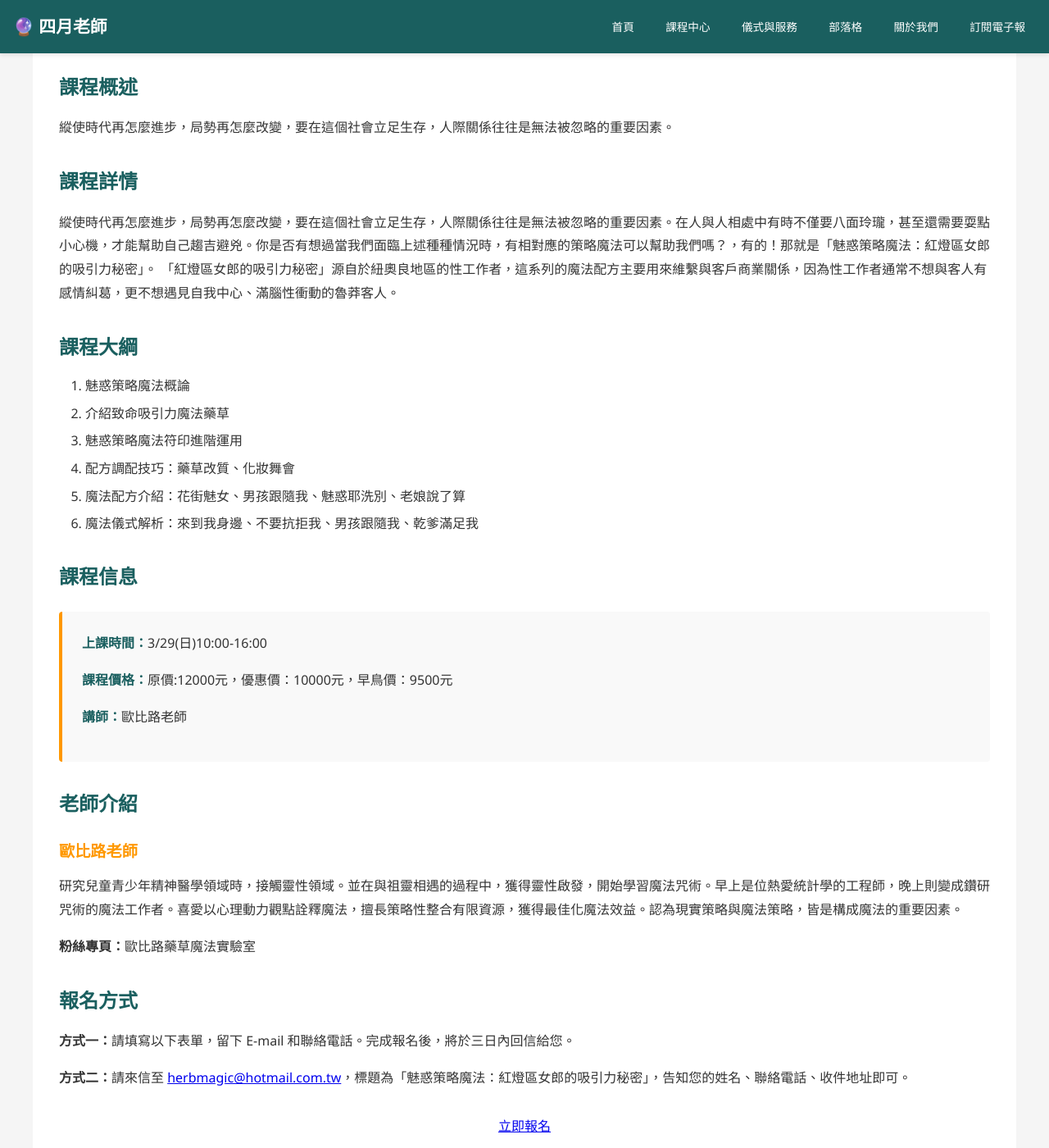
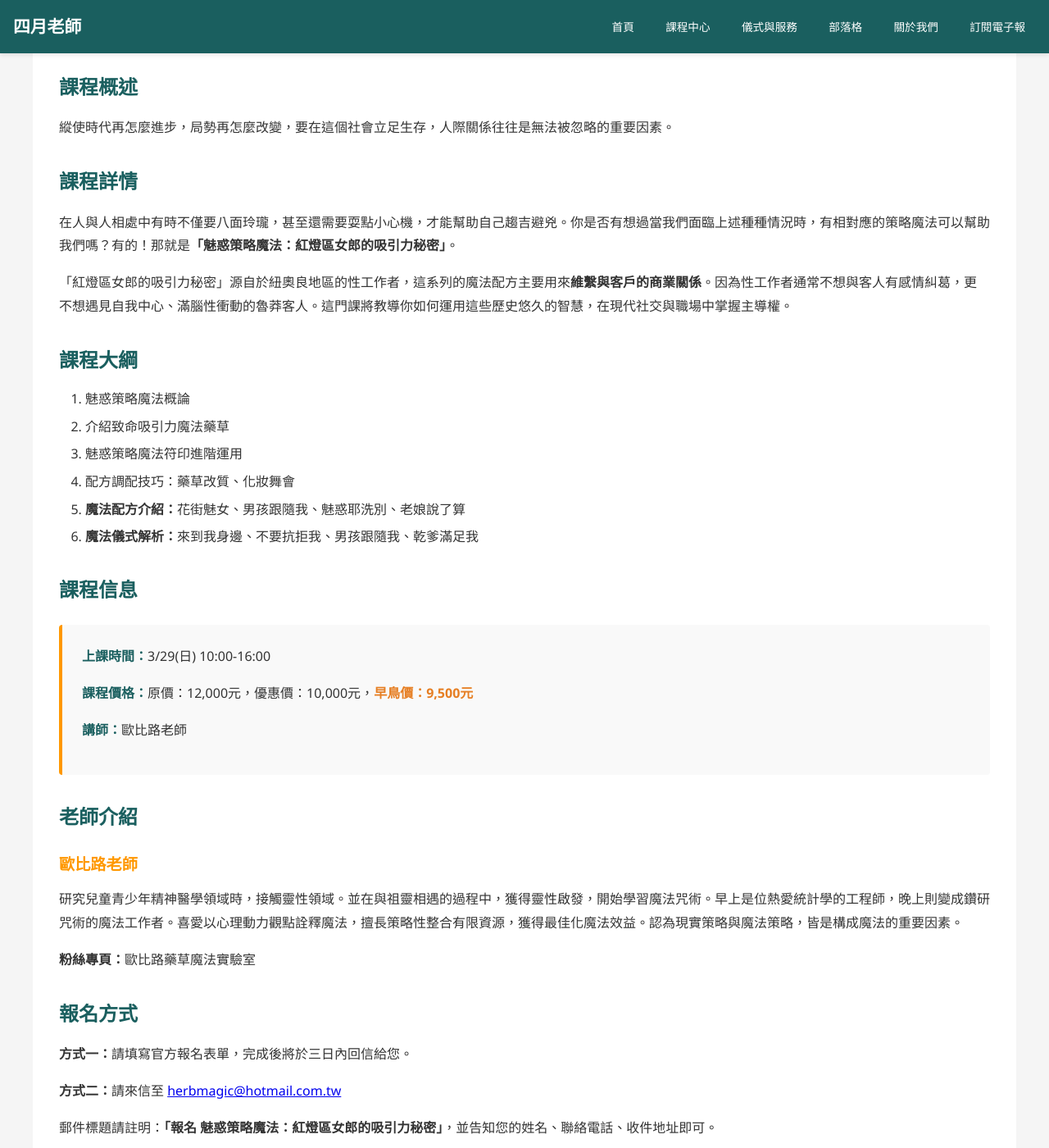
Before and after one commit to light4uliuphone-lang/hoodoo, a Jekyll site: the page built from courses/course-008.html, in a window 1280 px wide and 1400 px high, scrolled down 384 px. Shown: the whole window at 82% size. Built offline with Jekyll 4.4.1, drawn with Linux system fonts in a browser that asks for light colours; some of the changed text lies outside the part shown.

Commit message:
Convert HTML to Markdown format for course page

```diff
--- a/courses/course-008.html
+++ b/courses/course-008.html
@@ -1,35 +1,16 @@
-<!DOCTYPE html>
-<html lang="zh-TW">
-<head>
-    <meta charset="UTF-8">
-    <meta name="viewport" content="width=device-width, initial-scale=1.0">
-    <title>魅惑策略魔法：紅燈區女郎的吸引力秘密 - 四月老師</title>
-    <link rel="stylesheet" href="../css/style.css">
-</head>
-<body>
-    <!-- 導航菜單 -->
-    <nav class="navbar">
-        <div class="nav-container">
-            <div class="logo">🔮 四月老師</div>
-            <ul class="nav-menu">
-                <li><a href="../index.html">首頁</a></li>
-                <li><a href="../courses.html">課程中心</a></li>
-                <li><a href="../rituals.html">儀式與服務</a></li>
-                <li><a href="#blog">部落格</a></li>
-                <li><a href="../about.html">關於我們</a></li>
-                <li><a href="#newsletter">訂閱電子報</a></li>
-            </ul>
-        </div>
-    </nav>
+---
+layout: default
+title: "魅惑策略魔法：紅燈區女郎的吸引力秘密 - 歐比路老師"
+---
 
-    <!-- 課程詳情 -->
 <div class="container" style="padding: 3rem 0;">
-        <a href="../courses.html" class="back-link">← 返回課程中心</a>
+    <a href="/courses.html" class="back-link">← 返回課程中心</a>
 
     <div class="course-detail-header">
-            <h1>魅惑策略魔法：紅燈區女郎的吸引力秘密</h1>
+        <h1>{{ page.title | split: " - " | first }}</h1>
         <div class="meta">
             <span>📚 愛情與吸引力</span>
+            <span>👄 社交策略</span>
             <span>📊 高級</span>
             <span>👨‍🏫 歐比路老師</span>
         </div>
@@ -40,9 +21,9 @@
         <p>縱使時代再怎麼進步，局勢再怎麼改變，要在這個社會立足生存，人際關係往往是無法被忽略的重要因素。</p>
 
         <h2>課程詳情</h2>
-            <p>縱使時代再怎麼進步，局勢再怎麼改變，要在這個社會立足生存，人際關係往往是無法被忽略的重要因素。在人與人相處中有時不僅要八面玲瓏，甚至還需要耍點小心機，才能幫助自己趨吉避兇。你是否有想過當我們面臨上述種種情況時，有相對應的策略魔法可以幫助我們嗎？，有的！那就是「魅惑策略魔法：紅燈區女郎的吸引力秘密」。
+        <p>在人與人相處中有時不僅要八面玲瓏，甚至還需要耍點小心機，才能幫助自己趨吉避兇。你是否有想過當我們面臨上述種種情況時，有相對應的策略魔法可以幫助我們嗎？有的！那就是<strong>「魅惑策略魔法：紅燈區女郎的吸引力秘密」</strong>。</p>
 
-「紅燈區女郎的吸引力秘密」源自於紐奧良地區的性工作者，這系列的魔法配方主要用來維繫與客戶商業關係，因為性工作者通常不想與客人有感情糾葛，更不想遇見自我中心、滿腦性衝動的魯莽客人。</p>
+        <p>「紅燈區女郎的吸引力秘密」源自於紐奧良地區的性工作者，這系列的魔法配方主要用來<strong>維繫與客戶的商業關係</strong>。因為性工作者通常不想與客人有感情糾葛，更不想遇見自我中心、滿腦性衝動的魯莽客人。這門課將教導你如何運用這些歷史悠久的智慧，在現代社交與職場中掌握主導權。</p>
 
         <h2>課程大綱</h2>
         <ol>
@@ -50,14 +31,14 @@
             <li>介紹致命吸引力魔法藥草</li>
             <li>魅惑策略魔法符印進階運用</li>
             <li>配方調配技巧：藥草改質、化妝舞會</li>
-                <li>魔法配方介紹：花街魅女、男孩跟隨我、魅惑耶洗別、老娘說了算</li>
-                <li>魔法儀式解析：來到我身邊、不要抗拒我、男孩跟隨我、乾爹滿足我</li>
+            <li><strong>魔法配方介紹：</strong>花街魅女、男孩跟隨我、魅惑耶洗別、老娘說了算</li>
+            <li><strong>魔法儀式解析：</strong>來到我身邊、不要抗拒我、男孩跟隨我、乾爹滿足我</li>
         </ol>
 
         <h2>課程信息</h2>
         <div class="course-info-box">
-                <p><strong>上課時間：</strong>3/29(日)10:00-16:00</p>
-                <p><strong>課程價格：</strong>原價:12000元，優惠價：10000元，早鳥價：9500元</p>
+            <p><strong>上課時間：</strong>3/29(日) 10:00-16:00</p>
+            <p><strong>課程價格：</strong>原價：12,000元，優惠價：10,000元，<span style="color: #e67e22; font-weight: bold;">早鳥價：9,500元</span></p>
             <p><strong>講師：</strong>歐比路老師</p>
         </div>
 
@@ -70,21 +51,13 @@
 
         <h2>報名方式</h2>
         <div class="registration-info">
-                <p><strong>方式一：</strong>請填寫以下表單，留下 E-mail 和聯絡電話。完成報名後，將於三日內回信給您。</p>
-                <p><strong>方式二：</strong>請來信至 <a href="mailto:herbmagic@hotmail.com.tw">herbmagic@hotmail.com.tw</a>，標題為「魅惑策略魔法：紅燈區女郎的吸引力秘密」，告知您的姓名、聯絡電話、收件地址即可。</p>
+            <p><strong>方式一：</strong>請填寫官方報名表單，完成後將於三日內回信給您。</p>
+            <p><strong>方式二：</strong>請來信至 <a href="mailto:{{ site.email | default: 'herbmagic@hotmail.com.tw' }}">{{ site.email | default: 'herbmagic@hotmail.com.tw' }}</a></p>
+            <p>郵件標題請註明：<strong>「報名 {{ page.title | split: " - " | first }}」</strong>，並告知您的姓名、聯絡電話、收件地址即可。</p>
         </div>
 
         <div style="text-align: center; margin-top: 2rem;">
-                <a href="#" class="btn-primary">立即報名</a>
+            <a href="mailto:{{ site.email | default: 'herbmagic@hotmail.com.tw' }}?subject=報名-{{ page.title | split: ' - ' | first }}" class="btn-primary">立即報名</a>
         </div>
     </div>
 </div>
-
-    <!-- 頁腳 -->
-    <footer style="background-color: #1a5f5f; color: white; text-align: center; padding: 2rem; margin-top: 4rem;">
-        <p>&copy; 2024 四月老師 - 魔法課程中心。版權所有。</p>
-    </footer>
-
-    <script src="../js/main.js"></script>
-</body>
-</html>
```
Lines whose indentation alone changed are shown as unchanged.
